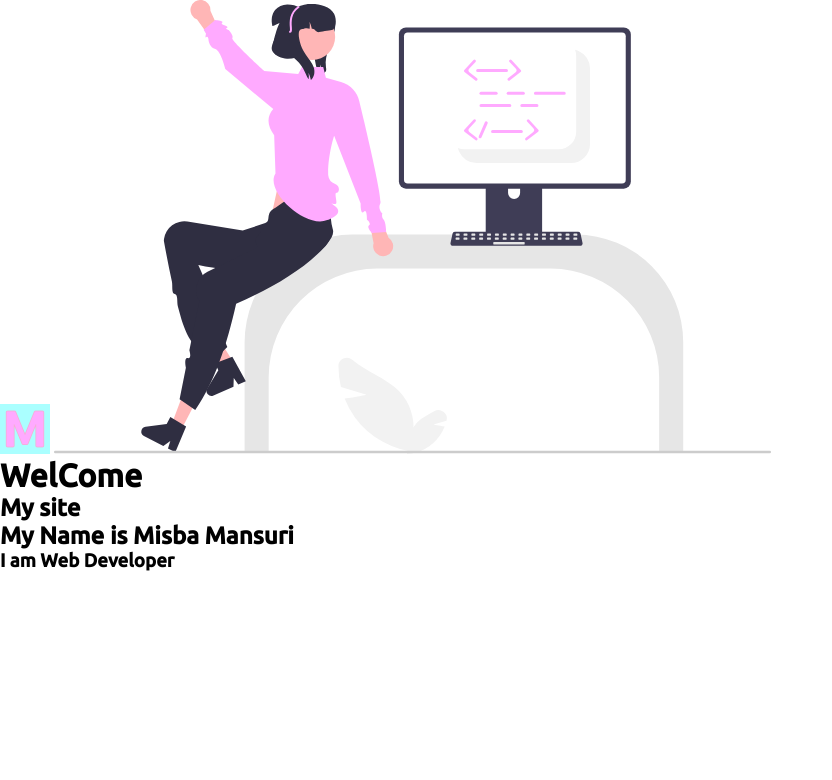
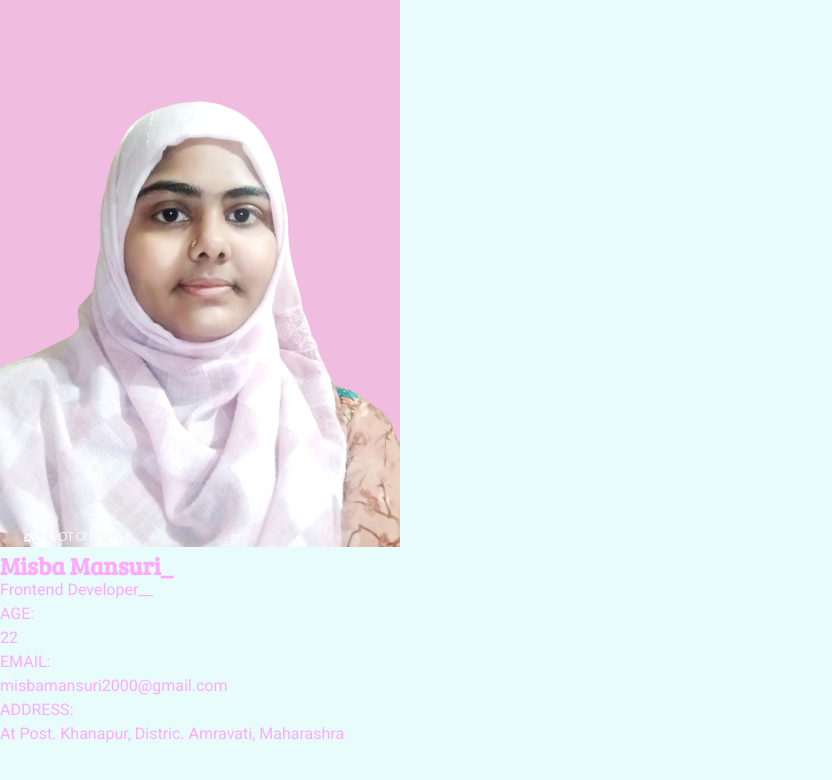
Before and after one commit to Misbah2000/My_Site_my, a plain HTML site: page index.html in a window 1280 px wide. Shown: the whole page, without its empty margins (0-832 px from the left). Drawn offline with Linux system fonts and the light colour scheme; a web font is replaced by a local one.

Commit message:
css root added

```diff
--- a/index.html
+++ b/index.html
@@ -15,12 +15,26 @@
 
 </head>
 <body>
-    <img src="images/logo.png" alt="">
-    <img src="images/img2.svg" alt="">
-    <h1>WelCome</h1>
-    <h2>My site</h2>
-    <h2>My Name is Misba Mansuri</h2>
-    <h3>I am Web Developer</h3>
+    <main class="main">
+        <section class="home" id="home">
+            <div class="home-container grid">
+                <img src="images/photo.png" alt="" class="home-image">
+                <div class="home-data">
+                    <h1 class="home-name">Misba Mansuri_</h1>
+                    <p class="home-work">Frontend Developer__</p>
+                    <dl class="home-list">
+                        <dt>AGE:</dt>
+                        <dd>22</dd>
+                        <dt>EMAIL:</dt>
+                        <dd>misbamansuri2000@gmail.com</dd>
+                        <dt>ADDRESS:</dt>
+                        <dd>At Post. Khanapur, Distric. Amravati, Maharashra</dd>
+                    </dl>
+                </div>
+            </div>
+        </section>
+    </main>
+
 
     <script src="app.js"></script>
 </body>
--- a/style.css
+++ b/style.css
@@ -1,7 +1,90 @@
 @import url('https://fonts.googleapis.com/css2?family=Bree+Serif&family=Courgette&family=Dangrek&family=Fredoka+One&family=Josefin+Sans:ital,wght@1,500&family=Noto+Sans+Mono:wght@800&family=Nunito+Sans:wght@400;600&family=Open+Sans:wght@400;500;600&family=Prompt:wght@300&family=Roboto&family=Rubik&family=Source+Sans+Pro:wght@300&family=Ubuntu:wght@500&display=swap');
+
+:root{
+   --header-height: 3.5rem;
+   --primary-color: #AFF;
+   --primary-color-alt: rgb(181, 251, 251);
+   --linear-gradient: linear-gradient(
+      54deg ,
+       rgba(197, 238, 253, 0.98)34% ,
+       rgba(171, 234, 241, 0.98)
+   );
+
+   --title-color: rgb(246, 154, 246);
+   --text-color: #FAF;
+   --text-color-alt: rgb(250, 202, 250);
+   --bg-color: rgb(232, 252, 252);
+   --bg-color-alt: rgb(207, 255, 255);
+   --border-color: rgb(207, 255, 255);
+   --roboto-font: 'Roboto', sans-serif;
+   --robot-font: 'Bree Serif', serif;
+
+   --fs-h1: 2.75rem;
+   --fs-h2: 2.25rem;
+   --fs-lg: 1.125rem;
+   --fs-base: 1rem;
+   --fs-sm: 0.875rem;
+   --fs-xs: 0.75rem;
+
+   --medium: 500;
+   --semibold: 600;
+   --bold: 700;
+}
 
 *{
    margin: 0;
    padding: 0;
-   font-family: 'Ubuntu', sans-serif;
+   box-sizing: border-box;
 }
+
+html{
+   scroll-behavior: smooth;
+}
+
+body,
+button,
+input,
+textarea {
+   font-family: var(--roboto-font);
+   font-size: var(--fs-base);
+}
+
+body {
+   background-color: var(--bg-color);
+   color: var(--text-color);
+   line-height: 1.5rem;
+}
+
+h1,
+h2,
+h3 {
+   font-family: var(--robot-font);
+   font-weight: var(--bold);
+}
+
+ul {
+   list-style: none;
+}
+
+a {
+   text-decoration: none;
+}
+
+button {
+   cursor:pointer;
+   background: none;
+   border: none;
+   outline: none;
+}
+
+img {
+   max-width: 100%;
+   height: auto;
+}
+
+textarea,
+input {
+   background: none;
+   border: none;
+   outline: none;
+}
```
Also changed, not shown: images/dark.png (added), images/light.png (added).
